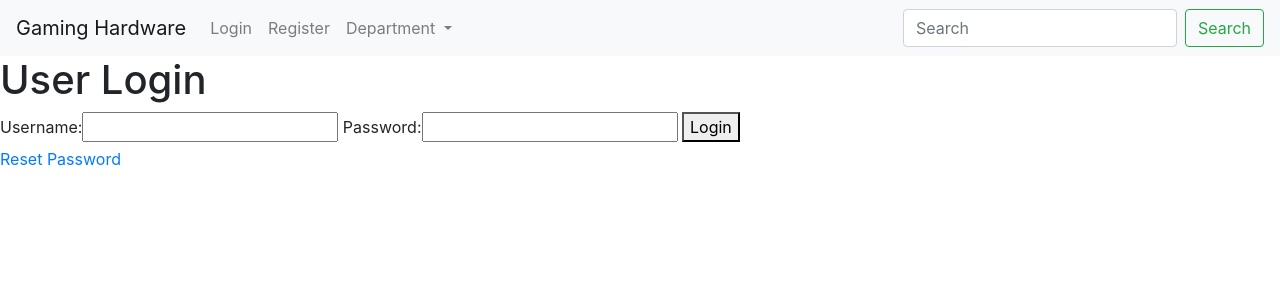
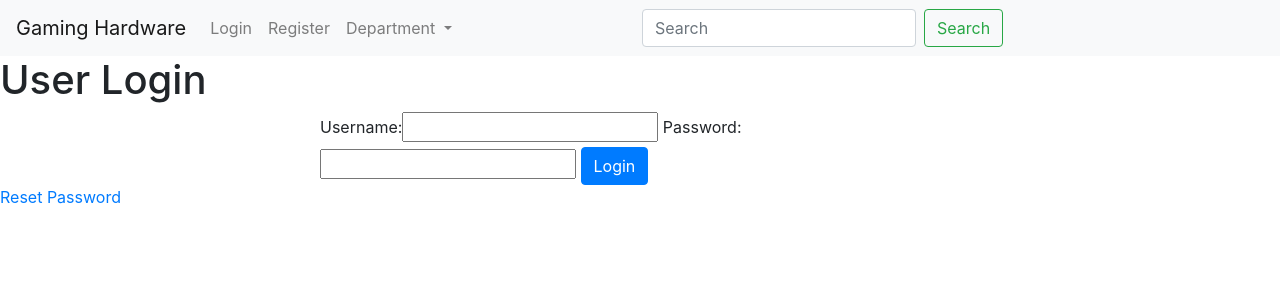
Before and after one commit to CaseyScott/Gaming-hardware-Django-milestone, a Django app: page /accounts/login/ in a window 1280 px wide. Shown: the top 300 px of the page. Run offline with Django 3.2, Linux system fonts and the light colour scheme; some libraries are stand-ins or nearby versions.

Commit message:
django forms bootsttrap, style the forms in styles.css

```diff
--- a/accounts/templates/login.html
+++ b/accounts/templates/login.html
@@ -1,15 +1,17 @@
 {% extends 'base.html' %}
+
+{% load bootstrap_tags %}
 
 {% block page_title %}Login Page{% endblock %}
 
 {% block page_heading %}User Login{% endblock %}
 
 {% block content %}
-<form method="POST">
-    {% csrf_token %}
-    {{ login_form }}
-    <button type="submit">Login</button>
-</form>
+    <form method="POST">
+        {% csrf_token %}
+        {{ login_form | as_bootstrap }}
+        <button type="submit" class="btn btn-primary">Login</button>
+    </form>
 
 <p><a href="{% url 'password_reset' %}">Reset Password</a></p>
 {% endblock %}
--- a/accounts/templates/registration.html
+++ b/accounts/templates/registration.html
@@ -1,4 +1,6 @@
 {% extends 'base.html' %}
+
+{% load bootstrap_tags %}
 
 {% block page_title %}Registration Page{% endblock %}
 
@@ -9,7 +11,7 @@
 
 <form method="POST">
     {% csrf_token %}
-    {{ registration_form.as_p }}
-    <button type="submit">Register</button>
+    {{ registration_form | as_bootstrap }}
+    <button type="submit" class="btn btn-primary">Register</button>
 </form>
 {% endblock %}
--- a/django_ms4/settings.py
+++ b/django_ms4/settings.py
@@ -38,6 +38,7 @@ INSTALLED_APPS = [
     'django.contrib.sessions',
     'django.contrib.messages',
     'django.contrib.staticfiles',
+    'django_forms_bootstrap',
     'accounts'
 ]
 
@@ -124,6 +125,9 @@ USE_TZ = True
 # https://docs.djangoproject.com/en/1.11/howto/static-files/
 
 STATIC_URL = '/static/'
+STATICFILES_DIRS = [
+    os.path.join(BASE_DIR, "static")
+]
 
 MESSAGE_STORAGE = "django.contrib.messages.storage.session.SessionStorage"
 
--- /dev/null
+++ b/static/css/styles.css
@@ -0,0 +1,4 @@
+form {
+    width: 50%;
+    margin: 0 auto;
+}
--- a/templates/base.html
+++ b/templates/base.html
@@ -1,3 +1,4 @@
+{% load staticfiles %}
 <!doctype html>
 <html lang="en">
     <head>
@@ -8,6 +9,8 @@
         <!-- CSS Bootstrap 4.3.1 -->
         <link rel="stylesheet" href="https://stackpath.bootstrapcdn.com/bootstrap/4.3.1/css/bootstrap.min.css" integrity="sha384-ggOyR0iXCbMQv3Xipma34MD+dH/1fQ784/j6cY/iJTQUOhcWr7x9JvoRxT2MZw1T" crossorigin="anonymous">
 
+        <!-- CSS link to style.css -->
+        <link rel="stylesheet" href="{% static 'css/styles.css' %}" type="text/css">
     </head>
     <body>
         <nav class="navbar navbar-expand-lg navbar-light bg-light">
```
Also changed, not shown: requirements.txt (added, +8 -0 lines), db.sqlite3.
